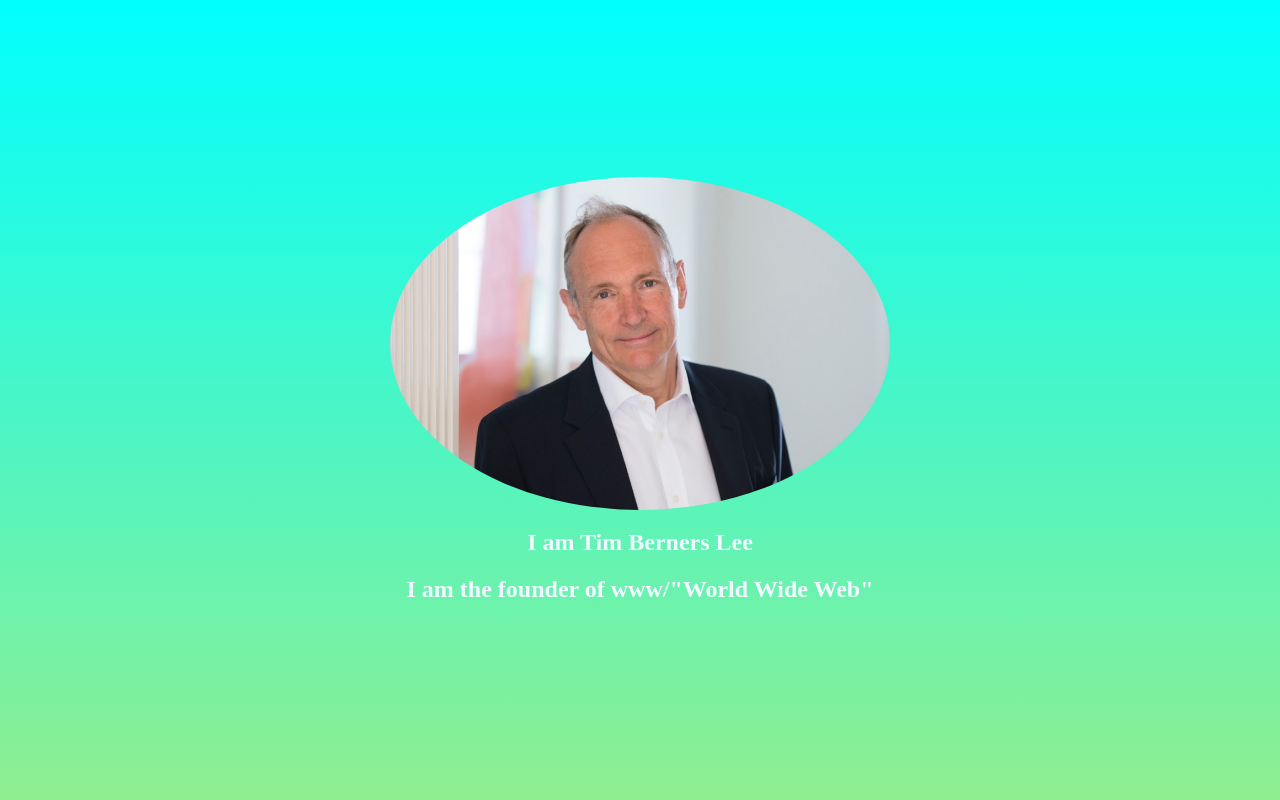
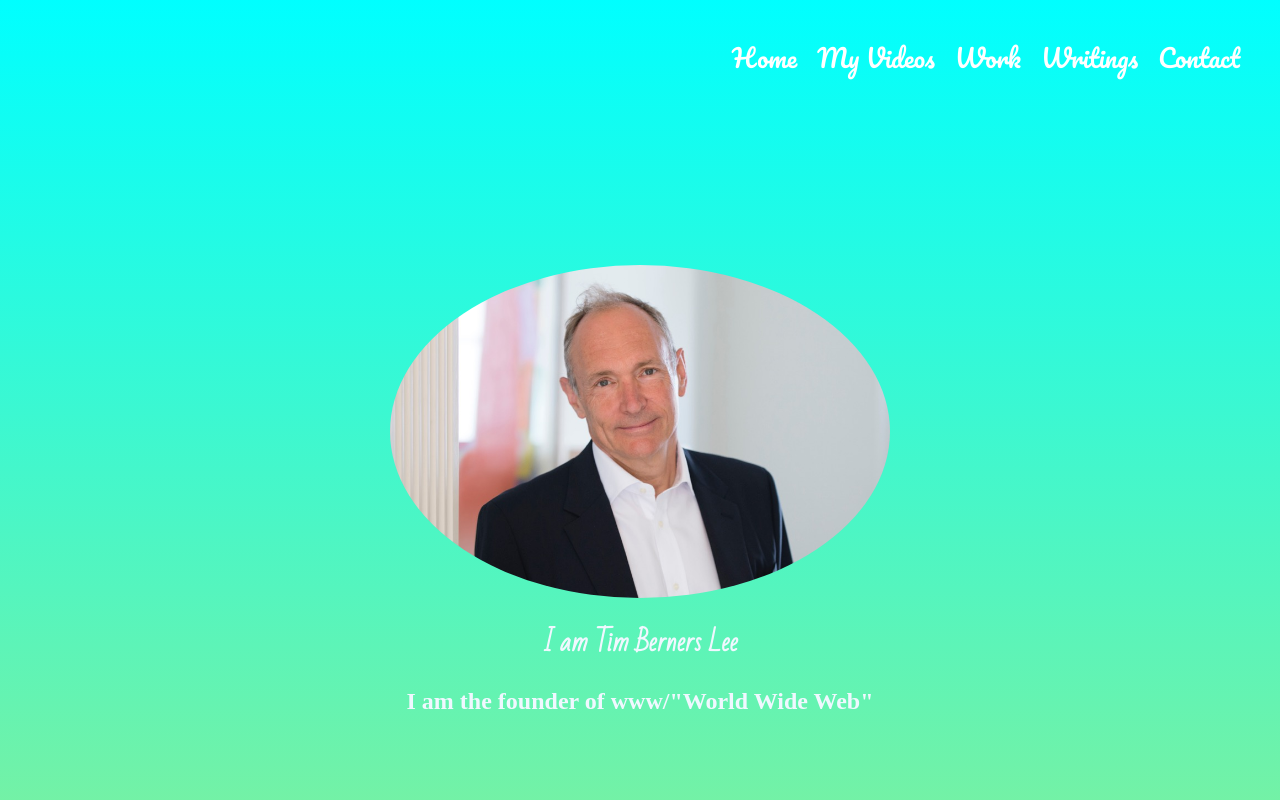
Before and after one commit to Xhf7/Tim-Berners_Lee, a plain HTML site: page index.html in a window 1280 px wide. Shown: the top 800 px of the page. Drawn offline with Linux system fonts and the light colour scheme.

Commit message:
Add files via upload

```diff
--- a/index.html
+++ b/index.html
@@ -3,13 +3,25 @@
 <head>
     <title> Tim Berners-Lee</title>
     <link rel=stylesheet href="style.css">
+    <link rel="preconnect" href="https://fonts.gstatic.com">
+<link href="https://fonts.googleapis.com/css2?family=Pacifico&display=swap" rel="stylesheet">
+    <link rel="preconnect" href="https://fonts.gstatic.com">
+<link href="https://fonts.googleapis.com/css2?family=Bad+Script&display=swap" rel="stylesheet">
+
 </head>
 
 <body>
+    <ul class="menu">
+        <li class="item">Home</li>
+        <li class="item">My Videos</li>
+        <li class="item">Work</li>
+        <li class="item">Writings</li>
+        <li class="item">Contact</li>
+    </ul>
     <section id="welcome">
         <div id="specfic">
             <img id="img" src="tim%20berners%20lee.jpeg">
-            <h1>I am Tim Berners Lee</h1>
+            <h1 id="font">I am Tim Berners Lee</h1>
             <h2>I am the founder of www/"World Wide Web"</h2>
         </div>
     </section>
--- a/style.css
+++ b/style.css
@@ -1,7 +1,7 @@
 body {
     text-align: center;
     margin: 0px;
-    padding-top: 800px;
+    padding-top: 1000px;
 }
 
 #welcome {
@@ -16,6 +16,8 @@
     left: 0;
     right: 0;
     overflow: hidden;
+    z-index: 9;
+    height: 1000px;
 
 }
 
@@ -31,7 +33,7 @@
 }
 
 p {
-    margin: 25px;
+    margin: 25px auto;
     font-size: 17px;
     line-height: 1.3;
     max-width: 500px;
@@ -40,5 +42,29 @@
 
 #bio {
     text-align: center;
-    padding: 100px;s
+    padding: 100px;
+
 }
+.menu{
+    z-index: 9999;
+    list-style: none;
+    top:10px;
+    right:30px;
+    position: absolute;
+    cursor: pointer;
+    color: white;
+    font-family: 'Pacifico', cursive;
+    font-size: 25px;
+}
+.item{
+    float: left;
+    padding-left: 10px;
+    padding-right: 10px;
+}
+#font{
+font-family: 'Bad Script', cursive;
+    font-size: 25px;
+}
+.item:hover{
+    background-color:blueviolet;
+}
```
